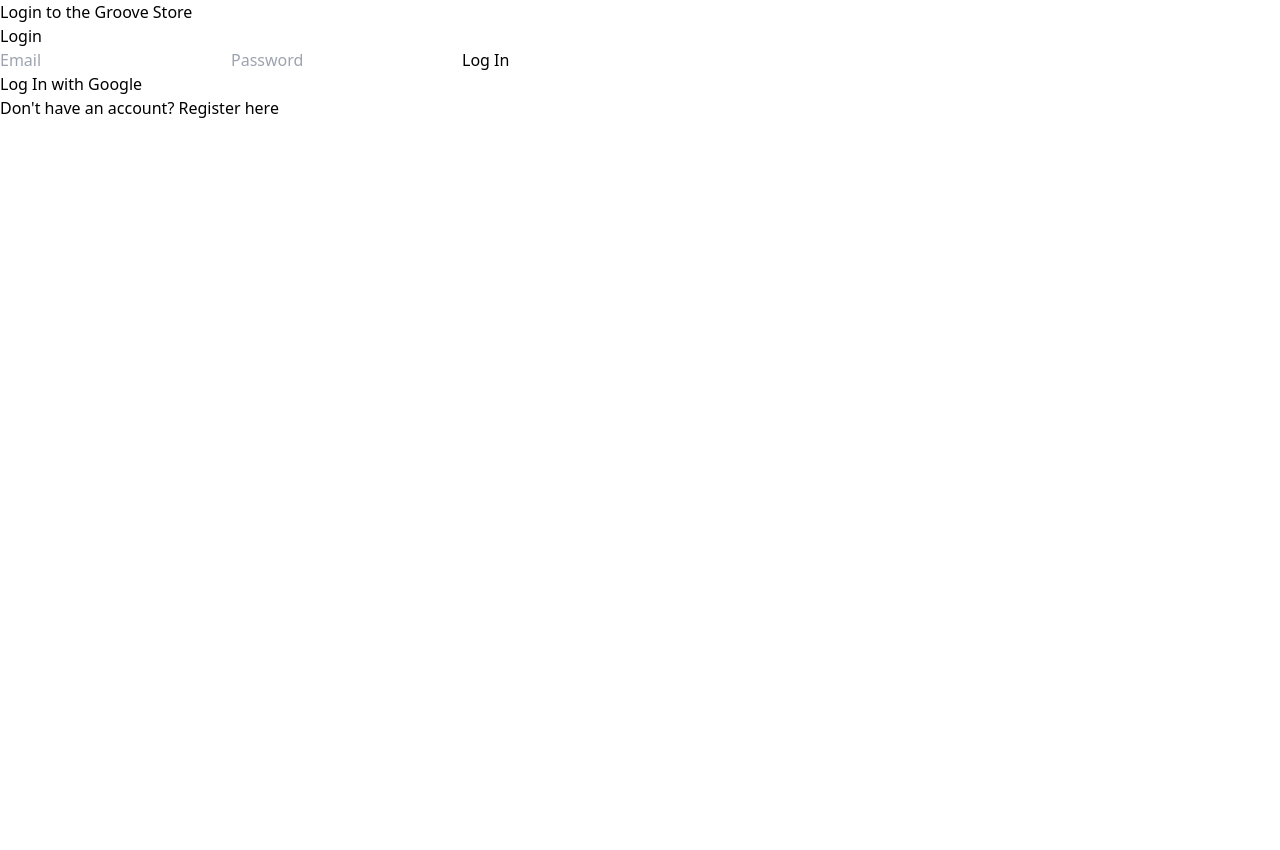
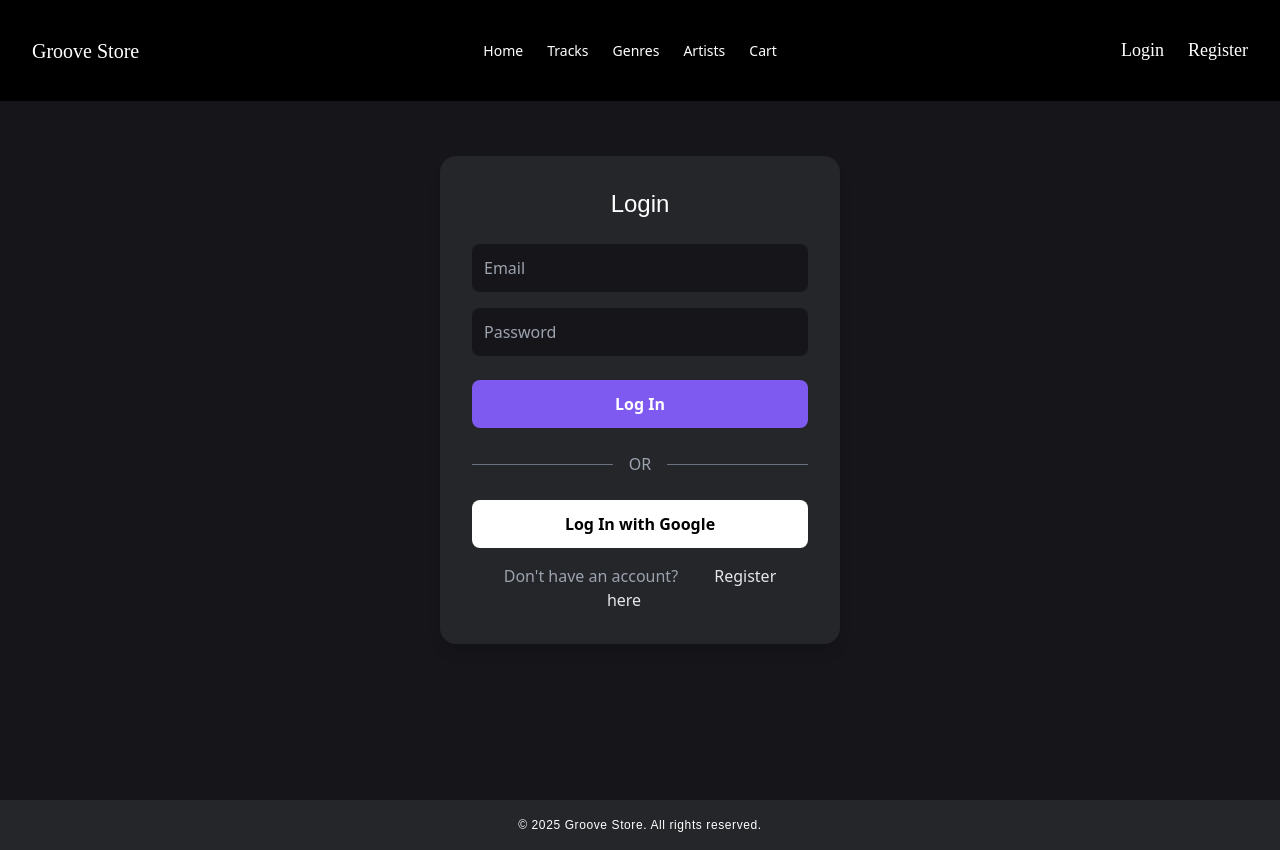
Before and after one commit to KelvynGiller/Groove-Store, a React (Create React App) app in the folder frontend/: page /login in a window 1280 px wide. Before the commit the page ends 800 px from the top, so only its background shows below. Built offline with nearby package versions, Linux system fonts and the light colour scheme; no server answers.

Commit message:
update login form layout and styling

```diff
--- a/frontend/src/components/Auth/LoginForm.jsx
+++ b/frontend/src/components/Auth/LoginForm.jsx
@@ -1,5 +1,5 @@
 import React, { useState } from "react";
-import { useNavigate } from "react-router-dom";
+import { useNavigate, Link } from "react-router-dom";
 import { getAuth, signInWithEmailAndPassword, GoogleAuthProvider, signInWithPopup } from "firebase/auth";
 
 const LoginForm = () => {
@@ -33,25 +33,49 @@
   };
 
   return (
-    <div>
-      <h2>Login</h2>
+    <div className="flex justify-center items-center min-h-screen bg-[#16161A]">
+      <div className="w-[400px] bg-[#242629] p-8 rounded-2xl shadow-lg text-center">
+        <h2 className="text-white font-Goldman text-2xl mb-6">Login</h2>
+
         <input
           type="email"
           placeholder="Email"
           value={email}
           onChange={(e) => setEmail(e.target.value)}
+          className="w-full p-3 mb-4 bg-[#16161A] text-white rounded-lg focus:outline-none focus:ring-2 focus:ring-[#7F5AF0]"
         />
+
         <input
           type="password"
           placeholder="Password"
           value={password}
           onChange={(e) => setPassword(e.target.value)}
+          className="w-full p-3 mb-6 bg-[#16161A] text-white rounded-lg focus:outline-none focus:ring-2 focus:ring-[#7F5AF0]"
         />
-      <button onClick={handleLogin}>Log In</button>
 
-      <div>
-        <button onClick={handleGoogleLogin}>Log In with Google</button>
+        <button
+          onClick={handleLogin}
+          className="w-full bg-[#7F5AF0] text-white py-3 rounded-lg font-bold hover:bg-[#6842c2] transition">
+          Log In
+        </button>
+
+        <div className="flex items-center my-6">
+          <div className="flex-grow border-t border-gray-500"></div>
+          <span className="mx-4 text-gray-400">OR</span>
+          <div className="flex-grow border-t border-gray-500"></div>
         </div>
+
+        <button
+          onClick={handleGoogleLogin}
+          className="w-full flex items-center justify-center gap-3 bg-white text-black py-3 rounded-lg font-bold hover:bg-gray-200 transition">
+          Log In with Google
+        </button>
+
+        <p className="mt-4 text-gray-400">
+      Don't have an account? <Link className="mx-8 text-gray-200"to='/register'>Register here</Link>
+        </p>
+      </div>
+
     </div>
   );
 };
--- a/frontend/src/components/Auth/RegisterLink.jsx
+++ /dev/null
@@ -1,12 +0,0 @@
-import React from 'react';
-import { Link } from 'react-router-dom';
-
-const RegisterLink = () => {
-  return (
-    <p>
-      Don't have an account? <Link to='/register'>Register here</Link>
-    </p>
-  );
-};
-
-export default RegisterLink;
--- a/frontend/src/pages/LoginPage.jsx
+++ b/frontend/src/pages/LoginPage.jsx
@@ -1,13 +1,14 @@
 import React from 'react';
 import LoginForm from '../components/Auth/LoginForm';
-import RegisterLink from '../components/Auth/RegisterLink';
+import Header from '../components/Header';
+import Footer from '../components/Footer';
 
 const LoginPage = () => {
   return (
     <div className="login-page">
-      <h1>Login to the Groove Store</h1>
+      <Header />
       <LoginForm />
-      <RegisterLink />
+      <Footer />
     </div>
   );
 };
```
Lines whose indentation alone changed are shown as unchanged.
